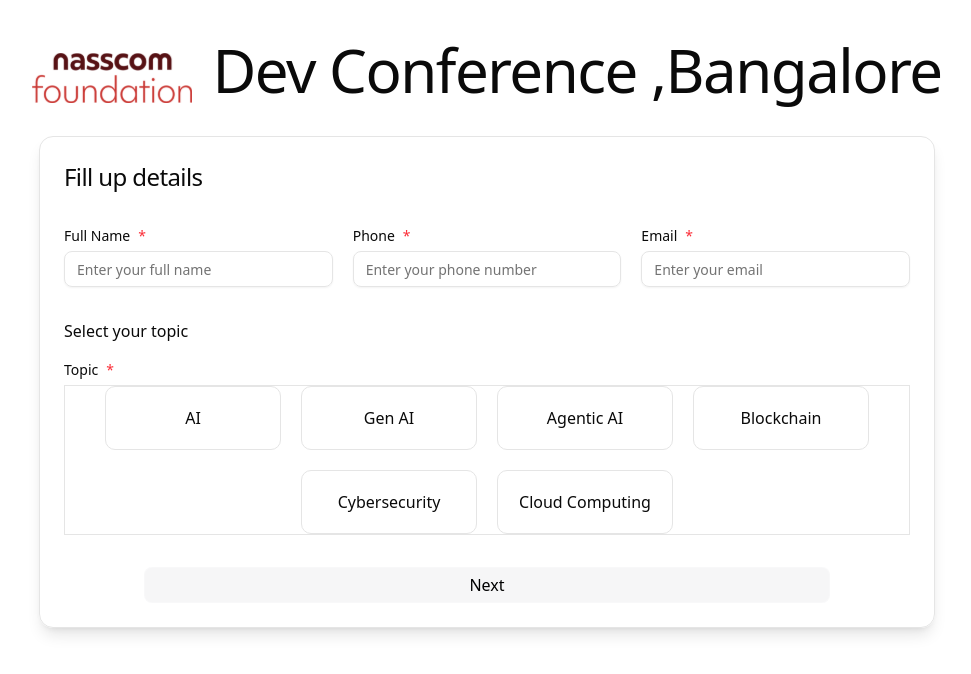
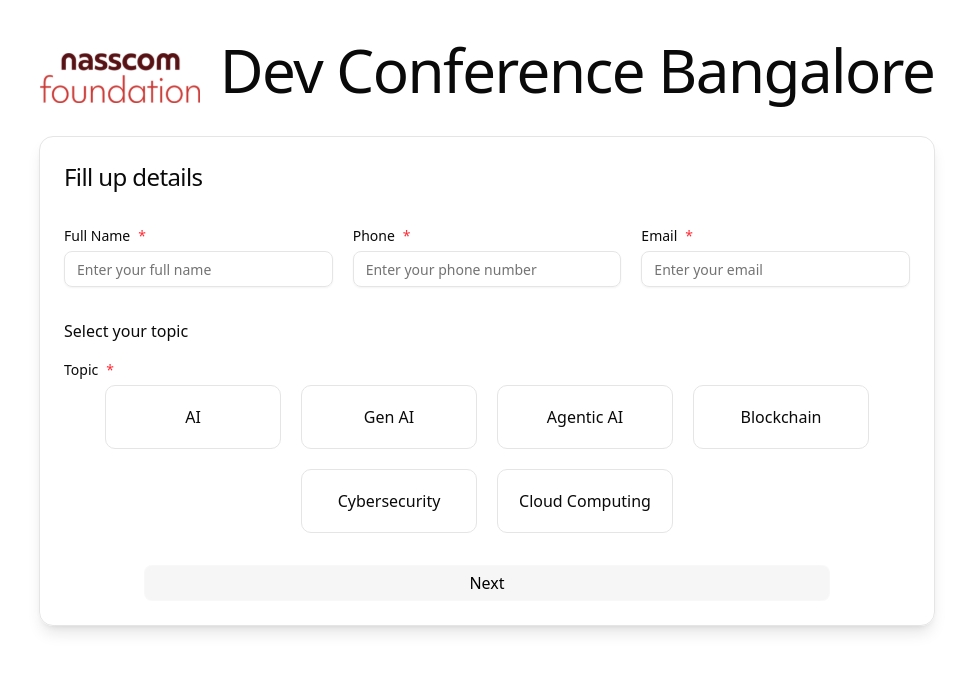
Before and after one commit to edubuk/nasscom-prototype, a React (Vite) app: page / in a window 1280 px wide. Shown: the top 674 px of the page, without its empty margins (153-1124 px from the left). Built offline with nearby package versions, Linux system fonts and the light colour scheme.

Commit message:
add retake for passed candidates

```diff
--- a/src/forms/QAForm.tsx
+++ b/src/forms/QAForm.tsx
@@ -309,7 +309,6 @@
           </Alert>
 
           <div className="flex justify-center space-x-4">
-            {!assessmentResult.passed && (
             <Button
               onClick={resetAssessment}
               variant="outline"
@@ -317,7 +316,6 @@
             >
               Retake Assessment
             </Button>
-            )}
 
             {assessmentResult.passed && (
               <Button
--- a/src/forms/UserForm.tsx
+++ b/src/forms/UserForm.tsx
@@ -139,7 +139,7 @@
                     Topic <span className="text-red-500"> *</span>
                   </FormLabel>
                   <FormControl>
-                    <div className=" flex flex-wrap  gap-5 border justify-center">
+                    <div className=" flex flex-wrap  gap-5  justify-center">
                       {topics.map((topic, i) => (
                         <div
                           key={i}
--- a/src/pages/HomePage.tsx
+++ b/src/pages/HomePage.tsx
@@ -21,7 +21,7 @@
           className="w-28 sm:w-32 lg:w-40 object-cover"
         />
         <h1 className="text-2xl md:text-4xl lg:text-6xl tracking-tight mb-4">
-          Dev Conference ,Bangalore
+          Dev Conference Bangalore
         </h1>
       </div>
       <div
```
Lines whose indentation alone changed are shown as unchanged.
